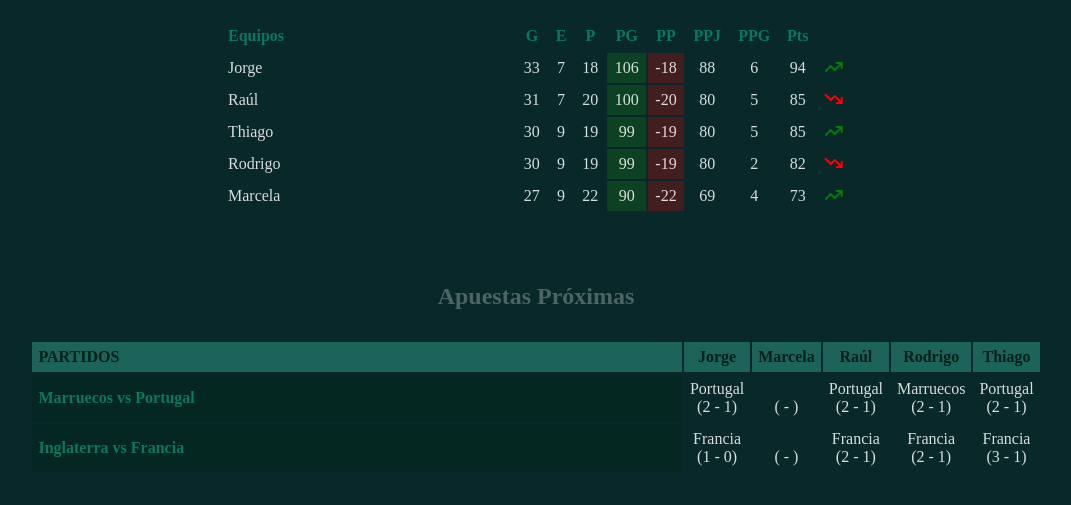
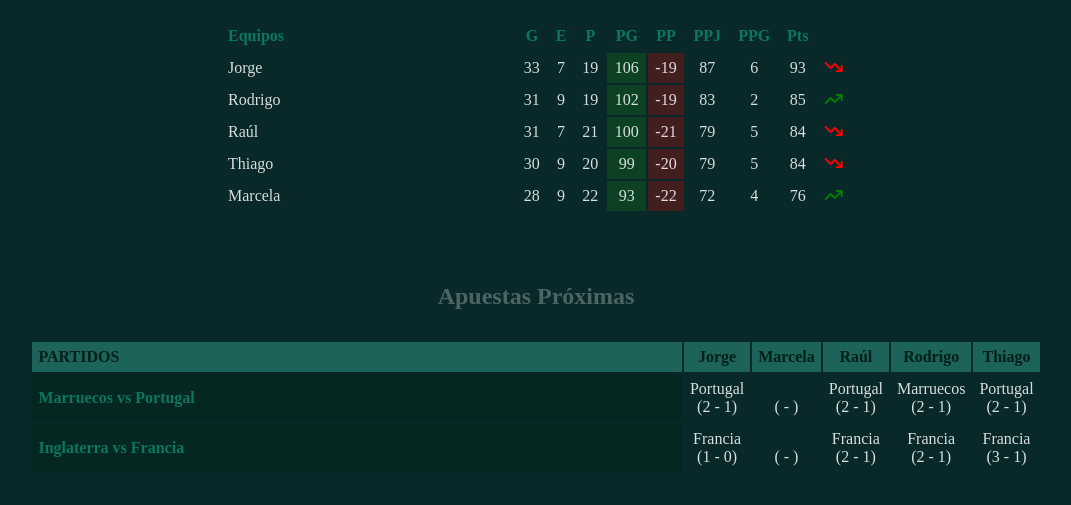
Before and after one commit to raul8as1e/TABLA, a plain HTML site: page index.html in a window 1280 px wide. Shown: the part 61-566 px from the top of the page, without its empty margins (104-1175 px from the left). Drawn offline with Linux system fonts and the light colour scheme.

Commit message:
Update index.html

```diff
--- a/index.html
+++ b/index.html
@@ -27,61 +27,61 @@
                 <td>Jorge</td>
                 <td style="text-align: center;">33</td>
                 <td style="text-align: center;">7</td>
-                <td style="text-align: center;">18</td>
+                <td style="text-align: center;">19</td>
                 <td style="background-color: rgba(43, 255, 0, 0.116); text-align: center;">106</td>
-                <td style="background-color: rgba(255, 0, 0, 0.238); text-align: center;">-18</td>
-                <td style="text-align: center;">88</td>
+                <td style="background-color: rgba(255, 0, 0, 0.238); text-align: center;">-19</td>
+                <td style="text-align: center;">87</td>
                 <td style="text-align: center;">6</td>
-                <td style="text-align: center;">94</td>
+                <td style="text-align: center;">93</td>
+                <td style="color: red;text-align: center;"><i class="fa-sharp fa-solid fa-arrow-trend-down"></i></td>
+            </tr>
+            <tr>
+                <td>Rodrigo</td>
+                <td style="text-align: center;">31</td>
+                <td style="text-align: center;">9</td>
+                <td style="text-align: center;">19</td>
+                <td style="background-color: rgba(43, 255, 0, 0.116); text-align: center;">102</td>
+                <td style="background-color: rgba(255, 0, 0, 0.238); text-align: center;">-19</td>
+                <td style="text-align: center;">83</td>
+                <td style="text-align: center;">2</td>
+                <td style="text-align: center;">85</td>
                 <td style="color: green;text-align: center;"><i class="fa-sharp fa-solid fa-arrow-trend-up"></i></td>
             </tr>
-
             <tr>
                 <td>Raúl</td>
                 <td style="text-align: center;">31</td>
                 <td style="text-align: center;">7</td>
-                <td style="text-align: center;">20</td>
+                <td style="text-align: center;">21</td>
                 <td style="background-color: rgba(43, 255, 0, 0.116); text-align: center;">100</td>
-                <td style="background-color: rgba(255, 0, 0, 0.238); text-align: center;">-20</td>
-                <td style="text-align: center;">80</td>
+                <td style="background-color: rgba(255, 0, 0, 0.238); text-align: center;">-21</td>
+                <td style="text-align: center;">79</td>
                 <td style="text-align: center;">5</td>
-                <td style="text-align: center;">85</td>
+                <td style="text-align: center;">84</td>
                 <td style="color: red;text-align: center;"><i class="fa-sharp fa-solid fa-arrow-trend-down"></i></td>
             </tr>
             <tr>
                 <td>Thiago</td>
                 <td style="text-align: center;">30</td>
                 <td style="text-align: center;">9</td>
-                <td style="text-align: center;">19</td>
+                <td style="text-align: center;">20</td>
                 <td style="background-color: rgba(43, 255, 0, 0.116); text-align: center;">99</td>
-                <td style="background-color: rgba(255, 0, 0, 0.238); text-align: center;">-19</td>
-                <td style="text-align: center;">80</td>
+                <td style="background-color: rgba(255, 0, 0, 0.238); text-align: center;">-20</td>
+                <td style="text-align: center;">79</td>
                 <td style="text-align: center;">5</td>
-                <td style="text-align: center;">85</td>
-                <td style="color: green;text-align: center;"><i class="fa-sharp fa-solid fa-arrow-trend-up"></i></td>
-            </tr>
-            <tr>
-                <td>Rodrigo</td>
-                <td style="text-align: center;">30</td>
-                <td style="text-align: center;">9</td>
-                <td style="text-align: center;">19</td>
-                <td style="background-color: rgba(43, 255, 0, 0.116); text-align: center;">99</td>
-                <td style="background-color: rgba(255, 0, 0, 0.238); text-align: center;">-19</td>
-                <td style="text-align: center;">80</td>
-                <td style="text-align: center;">2</td>
-                <td style="text-align: center;">82</td>
+                <td style="text-align: center;">84</td>
                 <td style="color: red;text-align: center;"><i class="fa-sharp fa-solid fa-arrow-trend-down"></i></td>
             </tr>
+
             <tr>
                 <td>Marcela</td>
-                <td style="text-align: center;">27</td>
+                <td style="text-align: center;">28</td>
                 <td style="text-align: center;">9</td>
                 <td style="text-align: center;">22</td>
-                <td style="background-color: rgba(43, 255, 0, 0.116); text-align: center;">90</td>
+                <td style="background-color: rgba(43, 255, 0, 0.116); text-align: center;">93</td>
                 <td style="background-color: rgba(255, 0, 0, 0.238); text-align: center;">-22</td>
-                <td style="text-align: center;">69</td>
+                <td style="text-align: center;">72</td>
                 <td style="text-align: center;">4</td>
-                <td style="text-align: center;">73</td>
+                <td style="text-align: center;">76</td>
                 <td style="color: green;text-align: center;"><i class="fa-sharp fa-solid fa-arrow-trend-up"></i></td>
 
             <!-- <td style="color: red;text-align: center;"><i class="fa-sharp fa-solid fa-arrow-trend-down"></i></td> -->
```
